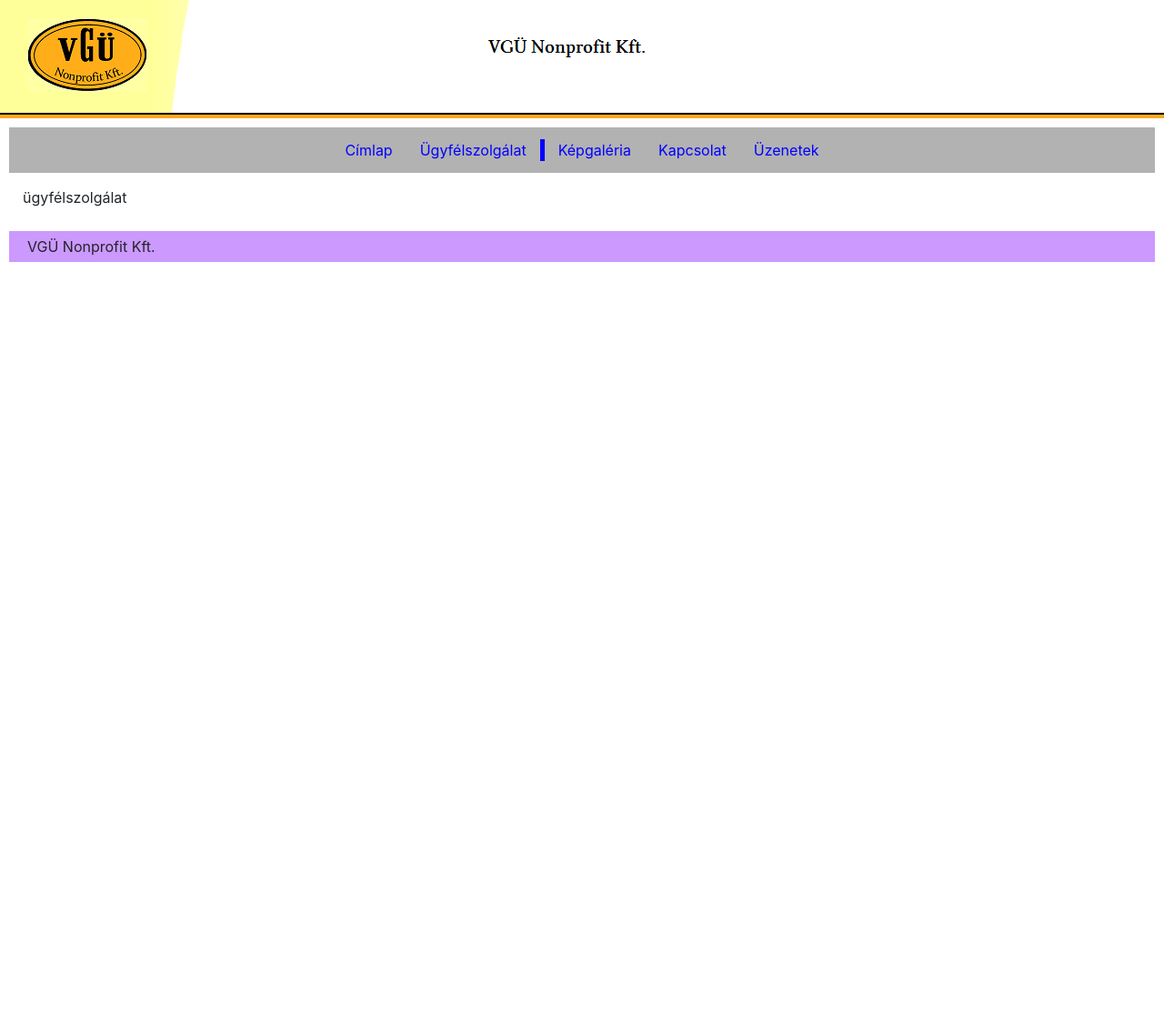
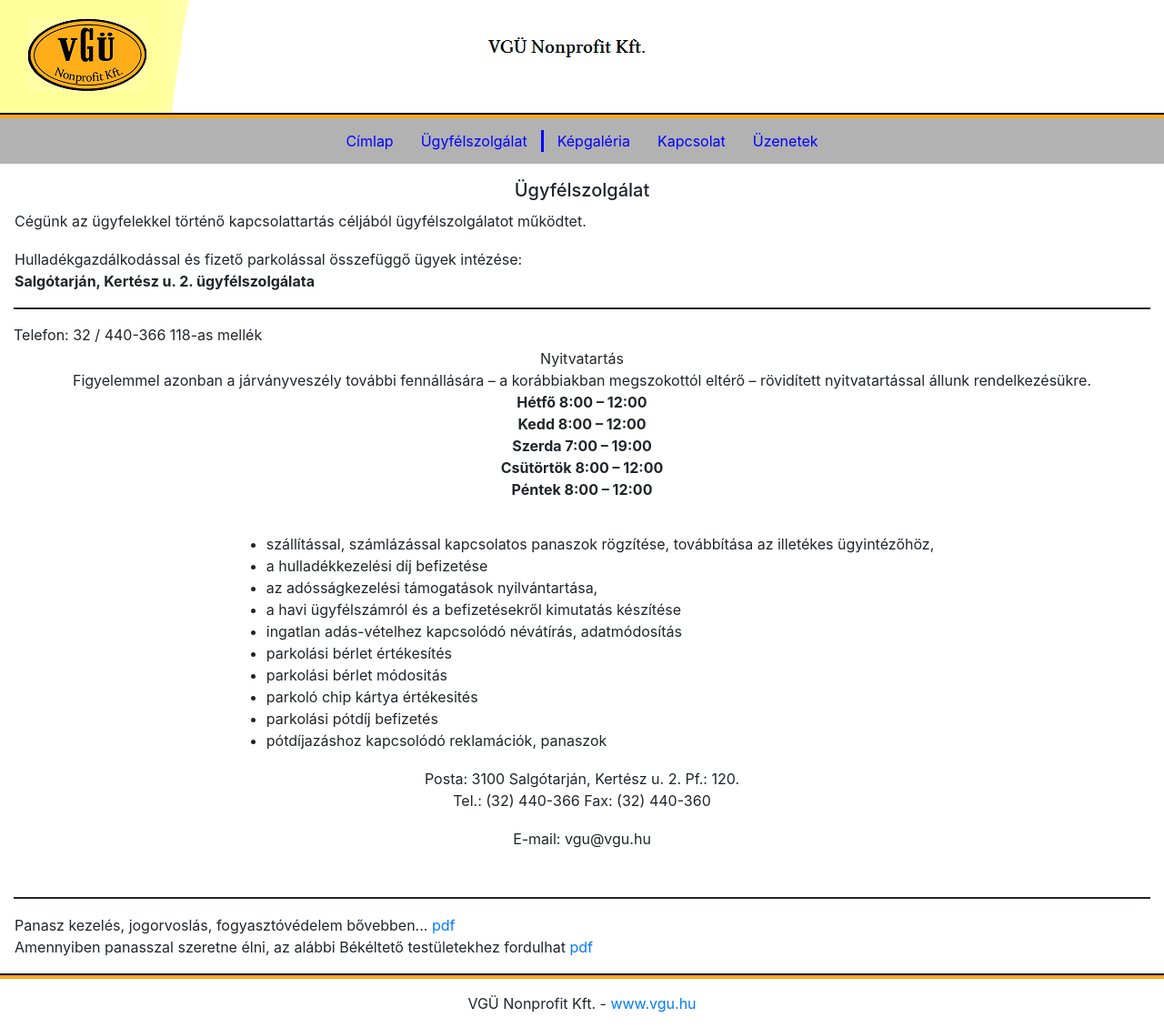
Before and after one commit to SzepesiK/vgu_project, a PHP site: page /?oldal=ugyfelszolgalat in a window 1280 px wide. Shown: the whole page at 91% size. Before the commit the page ends 288 px from the top, so only its background shows below. Run offline with PHP 8.4, Linux system fonts and the light colour scheme; some libraries are stand-ins or nearby versions.

Commit message:
second commit

```diff
--- a/includes/config.inc.php
+++ b/includes/config.inc.php
@@ -7,22 +7,27 @@ $fejlec = array(
     'kepbal' => 'web_iv_logo.png',
     'balalt' => 'web_iv_logo',
     'kepkozep' => 'web_felso09.png',
-    'kozepalt' => 'web_felso09',
-	//'cim' => 'Mini honlap',
-	//'motto' => 'Ez itt a motto'
+    'kozepalt' => 'web_felso09'
 );
 
 $lablec = array(
-    'ceg' => 'VGÜ Nonprofit Kft.'
+    'ceg' => 'VGÜ Nonprofit Kft. - <a href="http://www.vgu.hu" target="_blank">www.vgu.hu</a>'
 );
 
 $oldalak = array(
-	'/' => array('fajl' => 'cimlap', 'szoveg' => 'Címlap'),
-	'ugyfelszolgalat' => array('fajl' => 'ugyfelszolgalat', 'szoveg' => 'Ügyfélszolgálat'),
-	'kepgaleria' => array('fajl' => 'kepgaleria', 'szoveg' => 'Képgaléria'),
-	'kapcsolat' => array('fajl' => 'kapcsolat', 'szoveg' => 'Kapcsolat'),
+    '/' => array('fajl' => 'cimlap', 'szoveg' => 'Címlap'),
+    'ugyfelszolgalat' => array('fajl' => 'ugyfelszolgalat', 'szoveg' => 'Ügyfélszolgálat'),
+    'kepgaleria' => array('fajl' => 'kepgaleria', 'szoveg' => 'Képgaléria'),
+    'kapcsolat' => array('fajl' => 'kapcsolat', 'szoveg' => 'Kapcsolat'),
     'uzenetek' => array('fajl' => 'uzenetek', 'szoveg' => 'Üzenetek')
 );
 
-$hiba_oldal = array ('fajl' => '404', 'szoveg' => 'A keresett oldal nem található!');
+$hiba_oldal = array('fajl' => '404', 'szoveg' => 'A keresett oldal nem található!');
+
+$MAPPA = 'kepek/';
+$TIPUSOK = array('.jpg', '.png');
+$MEDIATIPUSOK = array('image/jpeg', 'image/png');
+$DATUMFORMA = "Y.m.d. H:i";
+$MAXMERET = 500 * 1024;
+
 ?>
--- a/styles/stilus.css
+++ b/styles/stilus.css
@@ -1,7 +1,3 @@
-
-div#wrapper {
-    margin: 10px;
-}
 
 nav {
     margin: 0px 0px 0px 0px;
@@ -20,7 +16,7 @@ nav ul li {
 }
 
 nav ul li.active {
-    border-right: 5px solid blue;
+    border-right: 3px solid blue;
 }
 
 nav ul a {
@@ -50,5 +46,30 @@ hr.mainhr {
 footer {
     margin: 10px;
     padding: 5px 20px;
-    background-color: #CC99FF;
 }
+
+center {
+    padding: 1px;
+}
+
+p {
+    padding: 1px;
+}
+
+#table {
+    text-align: left;
+    margin-left: auto;
+    margin-right: auto;
+}
+
+div#galeria {
+    margin: 0 auto;
+}
+
+div.kep {
+    display: inline-block;
+}
+
+div.kep img {
+    width: 200px;
+}
--- a/templates/index.tpl.php
+++ b/templates/index.tpl.php
@@ -19,7 +19,7 @@
 				<div class="p-0 col-sm-4">
 					<img class="p-0 mb-0" src="./images/<?= $fejlec['kepbal'] ?>" alt="<?= $fejlec['balalt'] ?>">
 				</div>
-				<div class="p-0 col-sm-8">
+				<div class="p-0 col-sm-6">
 					<img class="p-0 mb-0" src="./images/<?= $fejlec['kepkozep'] ?>" alt="<?= $fejlec['kozepalt'] ?>">
 				</div>
 			</div>
@@ -43,8 +43,6 @@
 
 
 	<div id="wrapper">
-
-
 		<nav class="navbar navbar-expand-lg">
 			<div class="container">
 				<button type="button" data-toggle="collapse" data-target="#navbarSupportedContent" aria-controls="navbarSupportedContent" aria-expanded="false" aria-label="Toggle navigation" class="navbar-toggler navbar-toggler-right"><i class="fa fa-bars"></i></button>
@@ -64,42 +62,31 @@
 
 
 
-
-
-
-
-
-
-
-
-
-
-
-
-	<!--	<aside id="nav">
-			<nav>
-				<ul>
-					<?php foreach ($oldalak as $url => $oldal) { ?>
-						<li<?= (($oldal == $keres) ? ' class="active"' : '') ?>>
-							<a href="<?= ($url == '/') ? '.' : ('?oldal=' . $url) ?>">
-								<?= $oldal['szoveg'] ?></a>
-							</li>
-						<?php } ?>
-				</ul>
-			</nav>
-		</aside> -->
-		<div id="content">
+		<div class="container-fluid pt-3">
 			<?php include("./templates/pages/{$keres['fajl']}.tpl.php"); ?>
 		</div>
 	</div>
-	<footer>
+
+	<!--Csik -->
+	<table name="csiktabla" style="text-align: left; width: 100%;" border="0" cellpadding="0" cellspacing="0">
+		<tbody>
+			<tr>
+				<td style="background-color: rgb(0, 0, 0); height: 2px;"> </td>
+			</tr>
+			<tr>
+				<td style="background-color: rgb(253, 169, 31); height: 4px;"> </td>
+			</tr>
+		</tbody>
+	</table>
+
+	<script src="https://code.jquery.com/jquery-3.2.1.slim.min.js" integrity="sha384-KJ3o2DKtIkvYIK3UENzmM7KCkRr/rE9/Qpg6aAZGJwFDMVNA/GpGFF93hXpG5KkN" crossorigin="anonymous"></script>
+	<script src="https://cdnjs.cloudflare.com/ajax/libs/popper.js/1.12.9/umd/popper.min.js" integrity="sha384-ApNbgh9B+Y1QKtv3Rn7W3mgPxhU9K/ScQsAP7hUibX39j7fakFPskvXusvfa0b4Q" crossorigin="anonymous"></script>
+	<script src="https://maxcdn.bootstrapcdn.com/bootstrap/4.0.0/js/bootstrap.min.js" integrity="sha384-JZR6Spejh4U02d8jOt6vLEHfe/JQGiRRSQQxSfFWpi1MquVdAyjUar5+76PVCmYl" crossorigin="anonymous"></script>
+</body>
+<footer class="text-center">
 
 	<?php if (isset($lablec['ceg'])) { ?><?= $lablec['ceg']; ?><?php } ?>
 
 </footer>
-	<script src="https://code.jquery.com/jquery-3.2.1.slim.min.js" integrity="sha384-KJ3o2DKtIkvYIK3UENzmM7KCkRr/rE9/Qpg6aAZGJwFDMVNA/GpGFF93hXpG5KkN" crossorigin="anonymous"></script>
-	<script src="https://cdnjs.cloudflare.com/ajax/libs/popper.js/1.12.9/umd/popper.min.js" integrity="sha384-ApNbgh9B+Y1QKtv3Rn7W3mgPxhU9K/ScQsAP7hUibX39j7fakFPskvXusvfa0b4Q" crossorigin="anonymous"></script>
-	<script src="https://maxcdn.bootstrapcdn.com/bootstrap/4.0.0/js/bootstrap.min.js" integrity="sha384-JZR6Spejh4U02d8jOt6vLEHfe/JQGiRRSQQxSfFWpi1MquVdAyjUar5+76PVCmYl" crossorigin="anonymous"></script>
-</body>
 
 </html>
--- a/templates/pages/ugyfelszolgalat.tpl.php
+++ b/templates/pages/ugyfelszolgalat.tpl.php
@@ -1 +1,50 @@
-ügyfélszolgálat
+<center>
+    <h5>Ügyfélszolgálat</h5>
+</center>
+
+<p>Cégünk az ügyfelekkel történő kapcsolattartás céljából ügyfélszolgálatot működtet.</p>
+
+<p>Hulladékgazdálkodással és fizető parkolással összefüggő ügyek intézése:<br>
+    <b>Salgótarján, Kertész u. 2. ügyfélszolgálata</b></p>
+<hr class="mainhr">
+Telefon: 32 / 440-366 118-as mellék
+
+<center>
+    <p>Nyitvatartás<br>
+        Figyelemmel azonban a járványveszély további fennállására – a korábbiakban megszokottól eltérő – rövidített nyitvatartással állunk rendelkezésükre.<br>
+        <b>Hétfő 8:00 – 12:00<br>
+            Kedd 8:00 – 12:00<br>
+            Szerda 7:00 – 19:00<br>
+            Csütörtök 8:00 – 12:00<br>
+            Péntek 8:00 – 12:00</b></p>
+    <table id="table">
+        <tbody>
+            <tr>
+                <td>
+                    <p>
+                        <ul>
+                            <li>szállítással, számlázással kapcsolatos panaszok rögzítése, továbbítása az illetékes ügyintézőhöz,</li>
+                            <li>a hulladékkezelési díj befizetése</li>
+                            <li>az adósságkezelési támogatások nyilvántartása,</li>
+                            <li>a havi ügyfélszámról és a befizetésekről kimutatás készítése</li>
+                            <li>ingatlan adás-vételhez kapcsolódó névátírás, adatmódosítás</li>
+                            <li>parkolási bérlet értékesítés</li>
+                            <li>parkolási bérlet módositás</li>
+                            <li>parkoló chip kártya értékesités</li>
+                            <li>parkolási pótdíj befizetés</li>
+                            <li>pótdíjazáshoz kapcsolódó reklamációk, panaszok</li>
+                        </ul>
+                </td>
+            </tr>
+        </tbody>
+    </table>
+
+    <p>Posta: 3100 Salgótarján, Kertész u. 2. Pf.: 120.<br>
+        Tel.: (32) 440-366 Fax: (32) 440-360</p>
+
+    <p>E-mail: vgu@vgu.hu<p></p>
+</center>
+<hr class="mainhr">
+
+<p>Panasz kezelés, jogorvoslás, fogyasztóvédelem bővebben... <a href="./includes/Panaszkezeles.pdf" target="_blank">pdf</a><br>
+    Amennyiben panasszal szeretne élni, az alábbi Békéltető testületekhez fordulhat <a href="./includes/bekelteto_testuletek_elerhetosegei.pdf" target="_blank">pdf</a></p>
```
Also changed, not shown: feltolt.php (added, +24 -0 lines), templates/pages/cimlap.tpl.php (+27 -20 lines), templates/pages/kepgaleria.tpl.php (+69 -1 lines), images/arc.jpg (deleted), images/transparent-green-cartoon-snail-yellow-snails-and-slugs-5e230c11d6c124.4638297215793551538797.jpg (deleted), kepek/varosu_gyepmester_1.jpg (added), kepek/varosu_gyepmester_2.jpg (added), kepek/varosu_gyepmester_3.jpg (added), kepek/varosu_gyepmester_4.jpg (added), kepek/varosu_gyepmester_7.jpg (added), kepek/varosu_gyepmester_8.jpg (added), kepek/varosu_gyepmester_9.jpg (added), 4 other files. Lines whose indentation alone changed are shown as unchanged.
